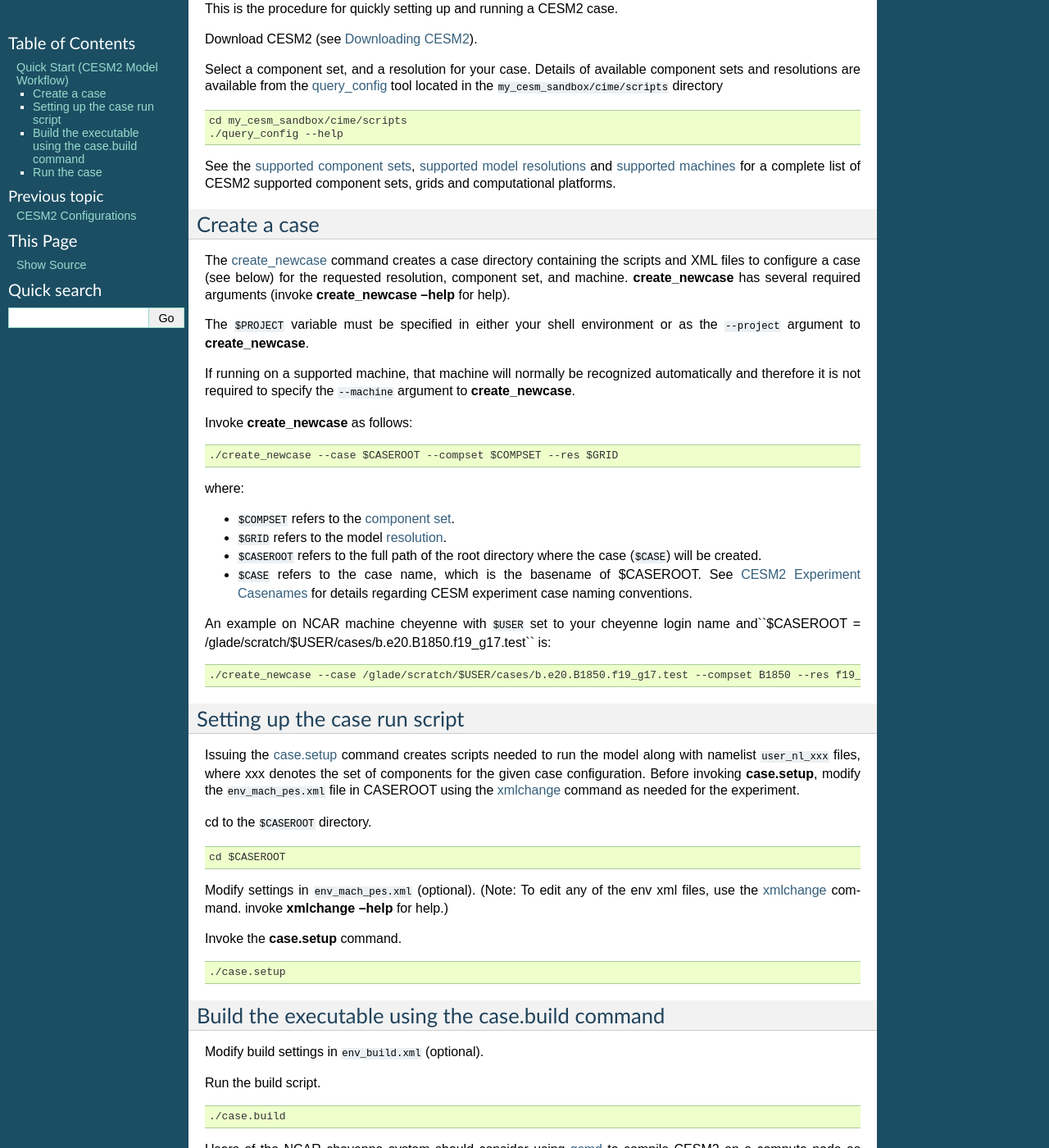
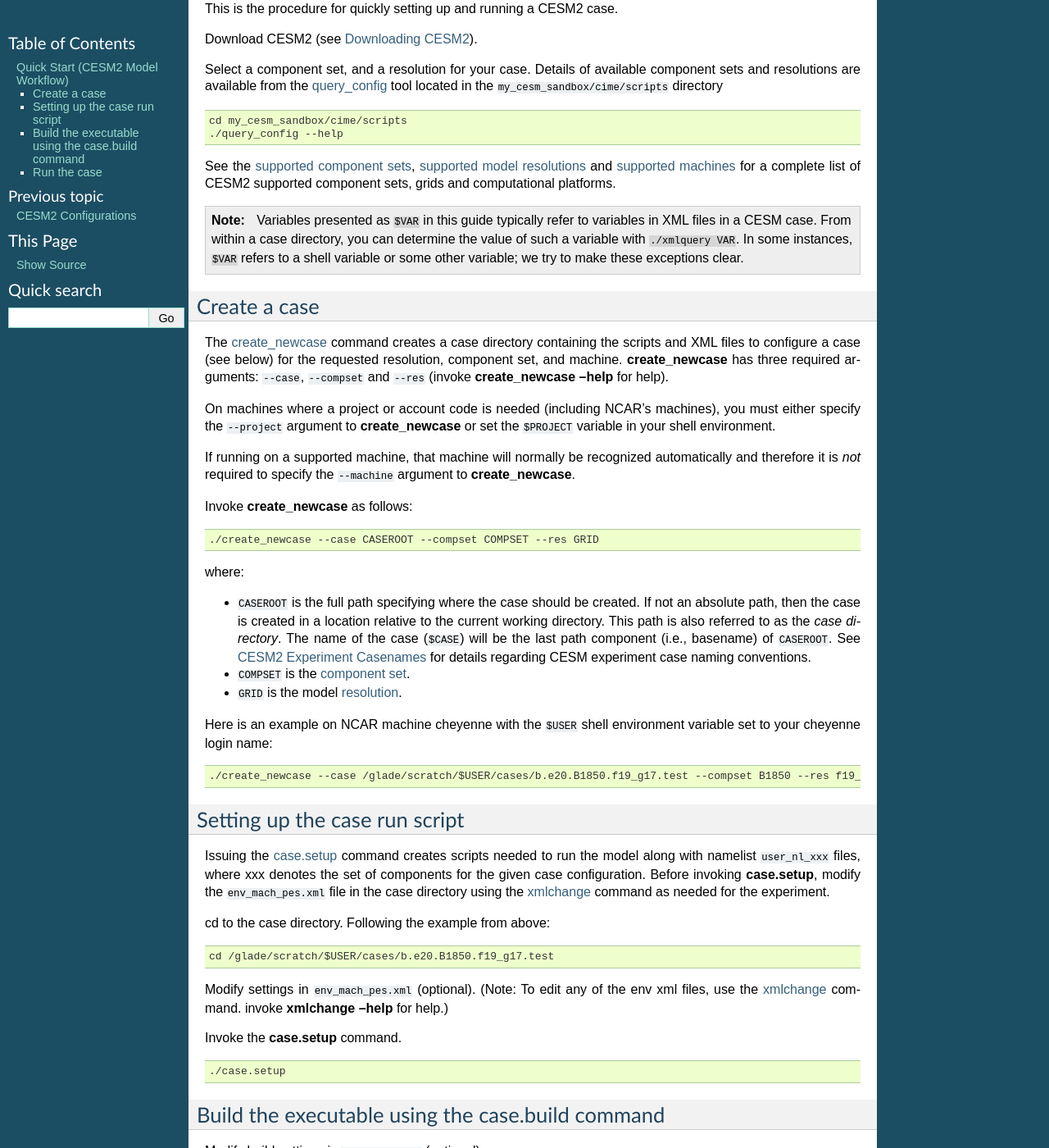
Before and after one commit to ESCOMP/CESM, a Sphinx documentation site: the page built from doc/source/quickstart.rst, in a window 1280 px wide and 1400 px high, scrolled down 227 px. Shown: the whole window at 82% size. Built offline with Sphinx 7.4.7, drawn with Linux system fonts in a browser that asks for light colours; some of the changed text lies outside the part shown.

Commit message:
Incorporate feedback from Gunter Leguy, and other minor edits
A significant change is clarifying the use of $VAR. I removed uses of
$VAR as things the user should fill in, because this seems confusing to
new users, who think this means that VAR should be a shell environment
variable. I have also repeated the description of the use of $VAR near
the top of the quickstart page, as Gunter suggested.

I have also added a bit of clarification about CASEROOT, as I did in the
cime documentation in https://github.com/ESMCI/cime/pull/2693.

I have also explicitly pointed out that most output won't appear under
the case directory, since this was confusing to Gunter.

```diff
--- a/doc/source/downloading_cesm.rst
+++ b/doc/source/downloading_cesm.rst
@@ -126,8 +126,8 @@
 A local input data directory should exist on the local disk, and it also
 needs to be set in the CESM scripts via the variable ``$DIN_LOC_ROOT.``
 For supported machines, this variable is preset. For generic machines,
-this variable is set as an argument to **create_newcase**. It is recommended that all users
-of a given filesystem share the same ``$DIN_LOC_ROOT`` directory.
+this variable is set via the ``--input-dir`` argument to **create_newcase**.
+It is recommended that all users of a given filesystem share the same ``$DIN_LOC_ROOT`` directory.
 
 The files in the subdirectories of ``$DIN_LOC_ROOT`` should be
 write-protected. This prevents these files from being accidentally
--- a/doc/source/quickstart.rst
+++ b/doc/source/quickstart.rst
@@ -31,42 +31,51 @@
 machines <http://www.cesm.ucar.edu/models/cesm2.0/config/machines.html>`_ for a complete list of CESM2
 supported component sets, grids and computational platforms.
 
+.. note::
+
+   Variables presented as ``$VAR`` in this guide typically refer to variables in XML files
+   in a CESM case. From within a case directory, you can determine the value of such a
+   variable with ``./xmlquery VAR``. In some instances, ``$VAR`` refers to a shell
+   variable or some other variable; we try to make these exceptions clear.
+
 Create a case
 ==============
 
-The `create_newcase`_ command creates a case directory containing the
-scripts and XML files to configure a case (see below) for the requested
-resolution, component set, and machine. **create_newcase** has several
-required arguments (invoke **create_newcase --help** for help).
+The `create_newcase`_ command creates a case directory containing the scripts and XML
+files to configure a case (see below) for the requested resolution, component set, and
+machine. **create_newcase** has three required arguments: ``--case``, ``--compset`` and
+``--res`` (invoke **create_newcase --help** for help).
 
-The ``$PROJECT`` variable must be specified in either your
-shell environment or as the ``--project`` argument to **create_newcase**.
+On machines where a project or account code is needed (including NCAR's machines), you
+must either specify the ``--project`` argument to **create_newcase** or set the
+``$PROJECT`` variable in your shell environment.
 
 If running on a supported machine, that machine will
-normally be recognized automatically and therefore it is not required
+normally be recognized automatically and therefore it is *not* required
 to specify the ``--machine`` argument to **create_newcase**.
 
 Invoke **create_newcase** as follows:
 
 .. code-block:: console
 
-    ./create_newcase --case $CASEROOT --compset $COMPSET --res $GRID
+    ./create_newcase --case CASEROOT --compset COMPSET --res GRID
 
 where:
 
--  ``$COMPSET`` refers to the `component set <http://www.cesm.ucar.edu/models/cesm2.0/config/compsets.html>`_.
+- ``CASEROOT`` is the full path specifying where the case should be created. If not an
+  absolute path, then the case is created in a location relative to the current working
+  directory. This path is also referred to as the *case directory*. The name of the case
+  (``$CASE``) will be the last path component (i.e., basename) of ``CASEROOT``. See `CESM2
+  Experiment Casenames
+  <http://www.cesm.ucar.edu/models/cesm2.0/naming_conventions.html#casenames>`_ for
+  details regarding CESM experiment case naming conventions.
 
--  ``$GRID`` refers to the model `resolution <http://www.cesm.ucar.edu/models/cesm2.0/config/grids.html>`_.
+- ``COMPSET`` is the `component set <http://www.cesm.ucar.edu/models/cesm2.0/config/compsets.html>`_.
 
--  ``$CASEROOT`` refers to the full path of the root directory where the
-   case (``$CASE``) will be created.
+- ``GRID`` is the model `resolution <http://www.cesm.ucar.edu/models/cesm2.0/config/grids.html>`_.
 
--  ``$CASE`` refers to the case name, which is the basename of $CASEROOT.
-   See `CESM2 Experiment Casenames  <http://www.cesm.ucar.edu/models/cesm2.0/naming_conventions.html#casenames>`_
-   for details regarding CESM experiment case naming conventions.
-
-An example on NCAR machine cheyenne with ``$USER`` set to your cheyenne login name
-and``$CASEROOT = /glade/scratch/$USER/cases/b.e20.B1850.f19_g17.test`` is:
+Here is an example on NCAR machine cheyenne with the ``$USER`` shell environment variable
+set to your cheyenne login name:
 
 .. code-block:: console
 
@@ -79,14 +88,14 @@
 Issuing the `case.setup`_ command creates scripts needed to run the model
 along with namelist ``user_nl_xxx`` files, where xxx denotes the set of components
 for the given case configuration. Before invoking **case.setup**, modify
-the ``env_mach_pes.xml`` file in CASEROOT using the `xmlchange`_ command
+the ``env_mach_pes.xml`` file in the case directory using the `xmlchange`_ command
 as needed for the experiment.
 
-cd to the ``$CASEROOT`` directory.
+cd to the case directory. Following the example from above:
 
 .. code-block:: console
 
-    cd $CASEROOT
+    cd /glade/scratch/$USER/cases/b.e20.B1850.f19_g17.test
 
 Modify settings in ``env_mach_pes.xml`` (optional). (Note: To edit any of
 the env xml files, use the `xmlchange`_ command.
@@ -161,9 +170,11 @@
 
     ./case.submit
 
-When the job is complete, review the following directories and files
-(Note: **xmlquery** can be run with a list of comma separated names
-and no spaces):
+When the job is complete, most output will *NOT* be written under the case directory, but
+instead under some other directories (on NCAR's cheyenne machine, these other directories
+will be in ``/glade/scratch/$USER``). Review the following directories and files, whose
+locations can be found with **xmlquery** (note: **xmlquery** can be run with a list of
+comma separated names and no spaces):
 
 .. code-block:: console
 
@@ -186,7 +197,7 @@
   See `CESM Model Output File Locations <http://www.cesm.ucar.edu/models/cesm2.0/naming_conventions.html#modelOutputLocations>`_
   for details regarding the component model output filenames and locations.
 
-  ``$DOUT_S_ROOT/$CASE`` is the short term archive directory for this ``$CASE``. If ``$DOUT_S`` is
+  ``$DOUT_S_ROOT/$CASE`` is the short term archive directory for this case. If ``$DOUT_S`` is
   FALSE, then no archive directory should exist. If ``$DOUT_S`` is TRUE, then
   log, history, and restart files should have been copied into a directory
   tree here.
```
Also changed, not shown: other parts of doc/source/quickstart.rst (+1 -1 lines), doc/source/introduction.rst (+5 -5 lines).
